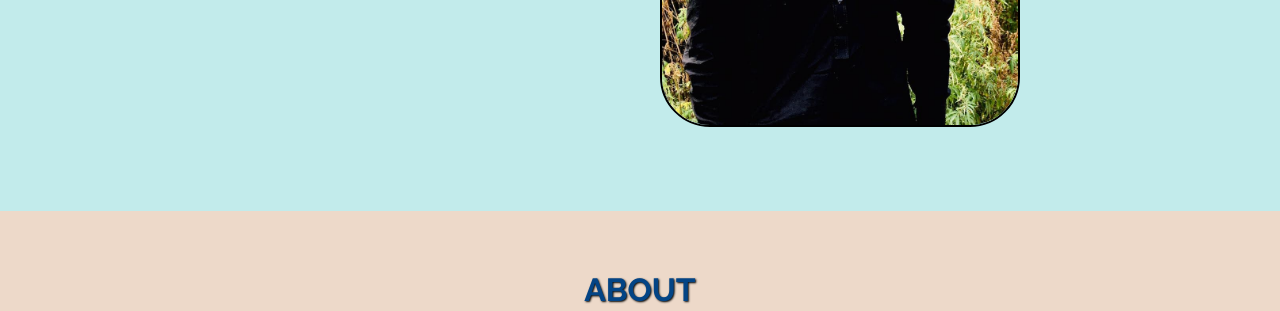
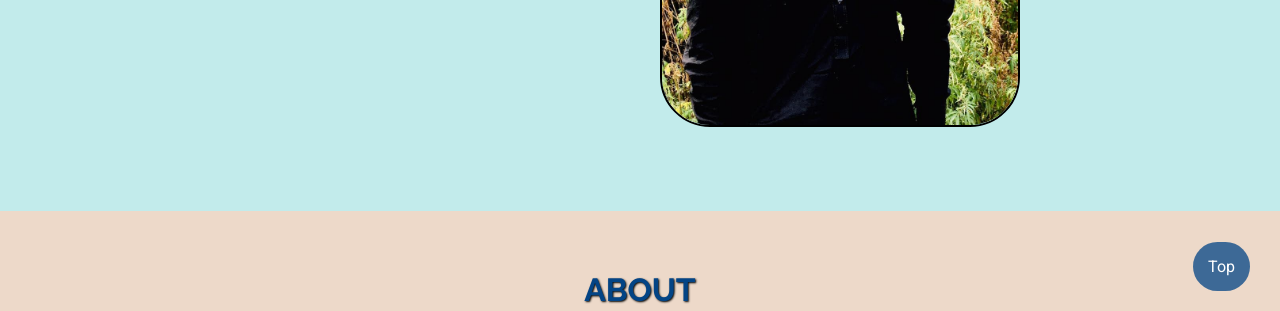
Before and after one commit to adilwaheed786/Portfolio, a plain HTML site: page index.html in a window 1280 px wide. Shown: the part 489-800 px from the top of the page. Drawn offline with Linux system fonts and the light colour scheme.

Commit message:
Portfolio v5

```diff
--- a/index.html
+++ b/index.html
@@ -12,8 +12,8 @@
     <link rel="preconnect" href="https://fonts.gstatic.com" crossorigin>
     <link href="https://fonts.googleapis.com/css2?family=Raleway:wght@700&display=swap" rel="stylesheet">
     <link href="https://fonts.googleapis.com/css2?family=Roboto&display=swap" rel="stylesheet">
-
-
+    <!-- FontAwosome Icon -->
+    <!-- <script src="https://kit.fontawesome.com/yourcode.js" crossorigin="anonymous"></script> -->
     <title>Adil Waheed</title>
 </head>
 
@@ -26,11 +26,9 @@
                     <li><a href="#home">Home</a></li>
                     <li><a href="#About">About</a></li>
                     <li><a href="#projects">Projects</a></li>
-                    <li><a href="#">Contact</a></li>
-                </ul>
-
+                    <li><a href="#contact">Contact</a></li>
+               </ul>
             </div>
-
         </nav>
     </header>
     <!-- Body -->
@@ -181,6 +179,24 @@
 
             </div>
         </section>
+        <hr>
+        <!-- Section 4 -->
+        <!-- <section id="contact">
+            <div class="container4">
+                <div class="contact1">
+                    <i class="fa-brands fa-facebook"></i>
+                </div>
+                <div class="contact2">
+
+                </div>
+                <div class="contact3">
+
+                </div>
+            </div>
+        </section> -->
+        <!-- Go to Top  -->
+
+        <a href="#home" class="top">Top</a>
     </main>
 </body>
 
--- a/style.css
+++ b/style.css
@@ -108,6 +108,7 @@ h1{
     object-fit: cover;
     border-radius: 50px;
     border: 2px solid black;
+
 }
 .resume{
     /* margin-top: 20px; */
@@ -139,11 +140,16 @@ h1{
     color: #b87c44;
     /* color: orangered */
 }
-/* .profile img{
-    transition: all 0.4s linear;
+.profile img{
+    /* transition: all 0.4s linear; */
+    transition: all 600ms ;
 }
 .profile img:hover{
-    transform: translateX(50px);
+    /* transform: translateX(50px); */
+    transform: scale(1.1);
+}
+/* img:hover{
+    transform: scale(1.1);
 } */
 .btn-parent{
     padding: 20px;
@@ -240,9 +246,10 @@ flex-wrap: wrap;
 justify-content: center;
 }
 .container3{
-    padding-top: 50px;
+padding-top: 50px;
 background-color: #1479324b;
 min-height:100vh;
+
 }
 
 .child1 img{
@@ -307,3 +314,35 @@ min-height:100vh;
     left: 0;
 }
 /* Media query */
+/* Section 4 Contact */
+/* .container4{
+    height: 40vh;
+    background-color: #034485;
+} */
+/* Got To Top */
+/* .top{
+    background-color: #b87c44;
+    height: 50px;
+    width: 50px;
+} */
+.top {
+    position: fixed;
+    bottom: 20px;
+    right: 30px;
+    z-index: 99;
+    font-size: 16px;
+    border: none;
+    outline: none;
+    background-color: #034485c0;
+    color: white;
+    cursor: pointer;
+    padding: 15px;
+    border-radius: 40px;
+    text-decoration: none;
+    transition: all 0.4s linear;
+  }
+
+  .top:hover {
+    background-color: rgba(255, 68, 0, 0.753);
+    color: white;
+  }
```
